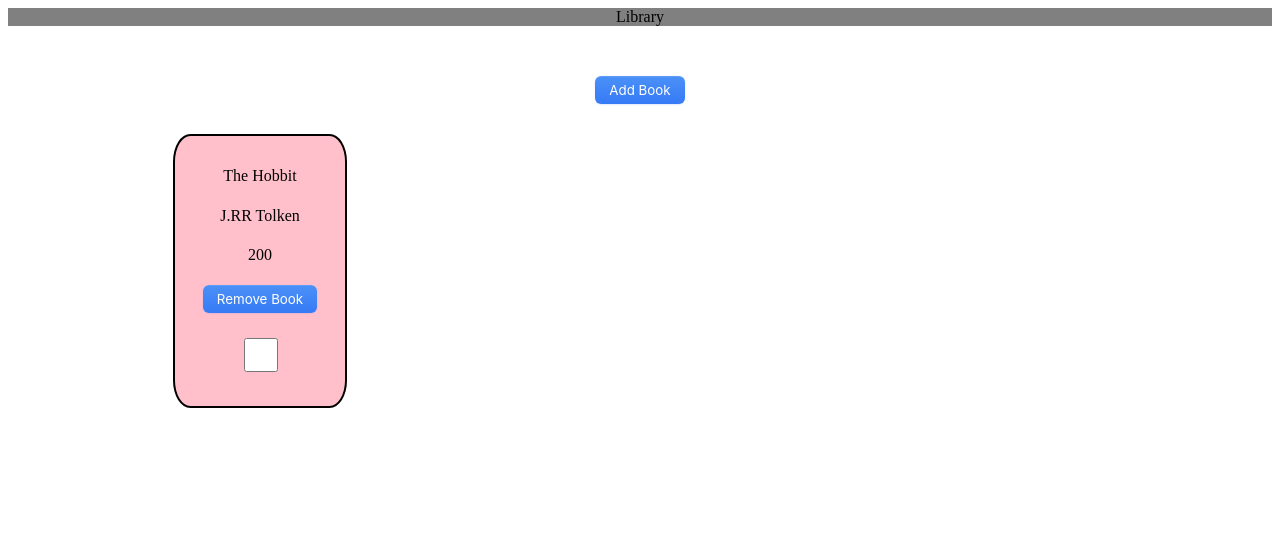
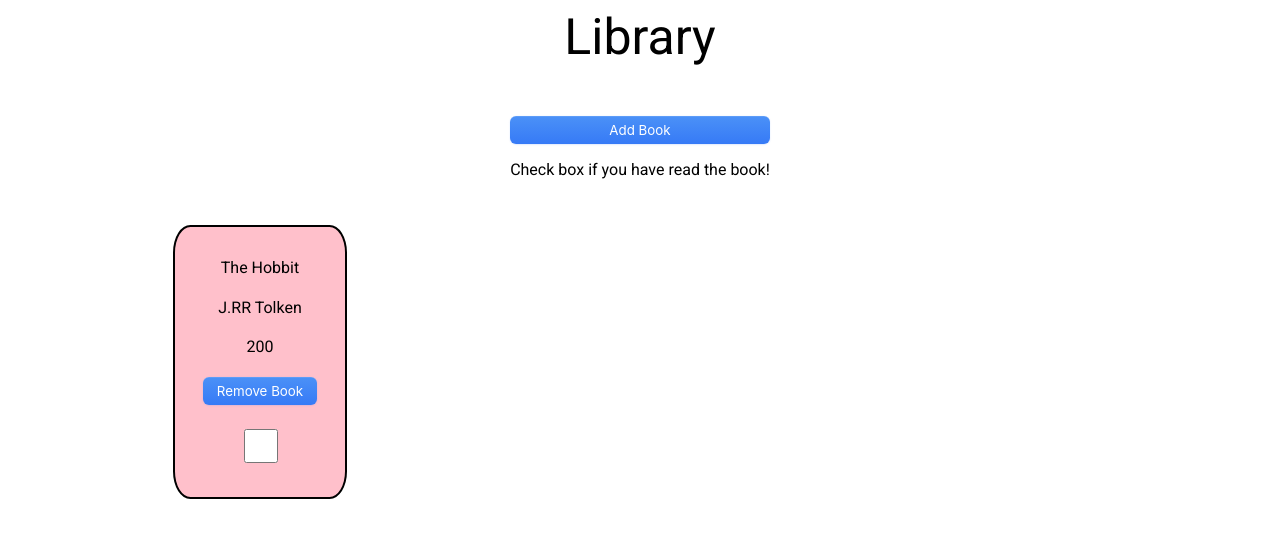
Before and after one commit to rabee-m/js-library, a plain HTML site: page index.html in a window 1280 px wide. Drawn offline with Linux system fonts and the light colour scheme.

Commit message:
change styling for logo

```diff
--- a/index.html
+++ b/index.html
@@ -14,6 +14,7 @@
     <div class="middle">
         <div class="toolbar">
             <button id="add-book-btn">Add Book</button>
+            <p>Check box if you have read the book!</p>
         </div>
         <div class="book-grid">
         </div>
--- a/script.js
+++ b/script.js
@@ -31,7 +31,8 @@ function removeBook(event, myLibrary) {
 function updateBookStatus(e, myLibrary) {
     const button = event.target
     let bookIdx = button.parentNode.dataset.index;
-    //change isread status
+
+    //change isread status on object
     myLibrary[bookIdx].isRead ? myLibrary[bookIdx].isRead = false : myLibrary[bookIdx].isRead = true;
 
     //change colour based on read status
--- a/styles.css
+++ b/styles.css
@@ -1,4 +1,7 @@
+@import url('https://fonts.googleapis.com/css2?family=Roboto&display=swap');
+
 body {
+    font-family: 'Roboto';
     display: flex;
     flex-direction: column;
     flex: 1;
@@ -8,7 +11,7 @@ body {
     display: flex;
     align-items: center;
     justify-content: center;
-    background-color: gray;
+    font-size: 50px;
 }
 
 .middle {
```
